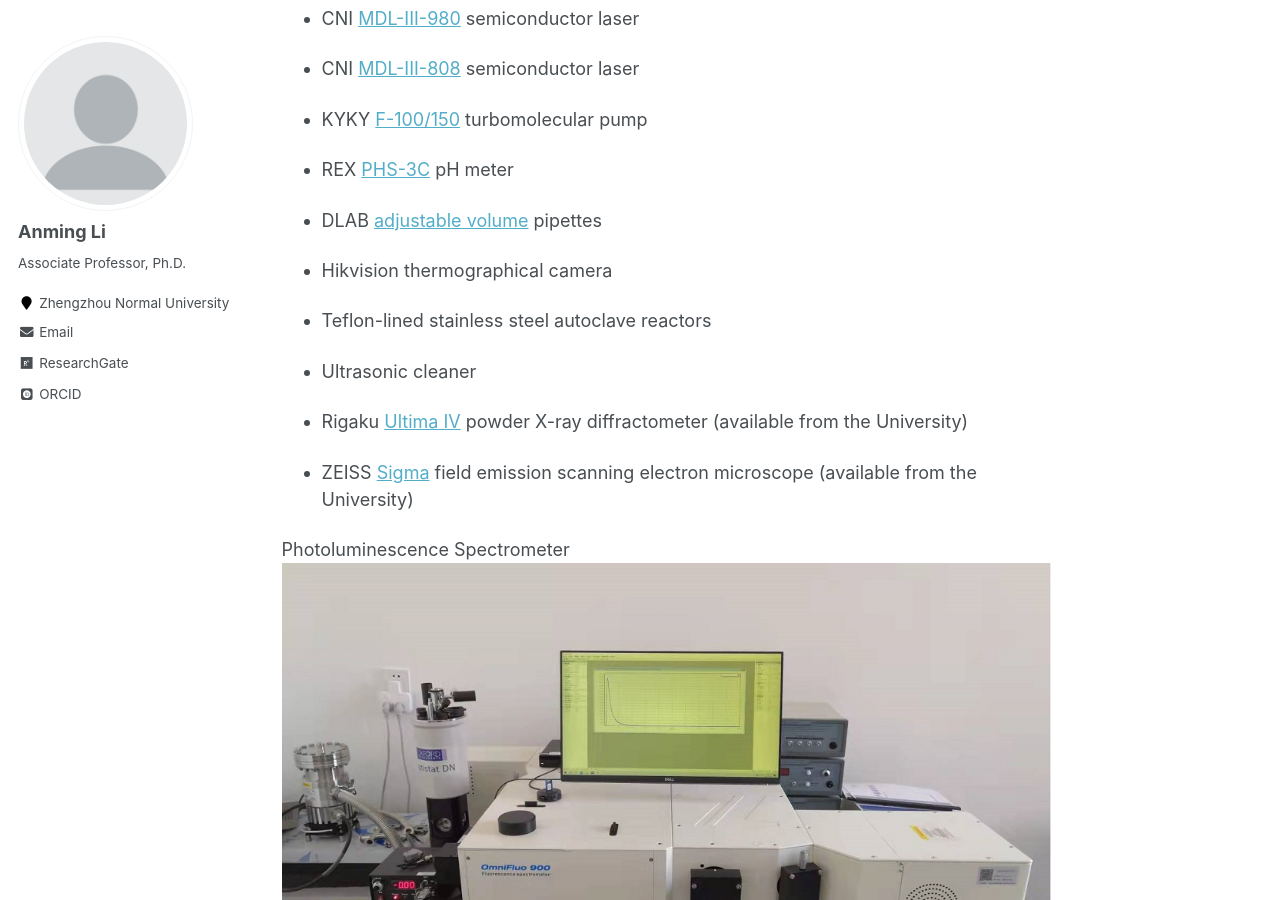
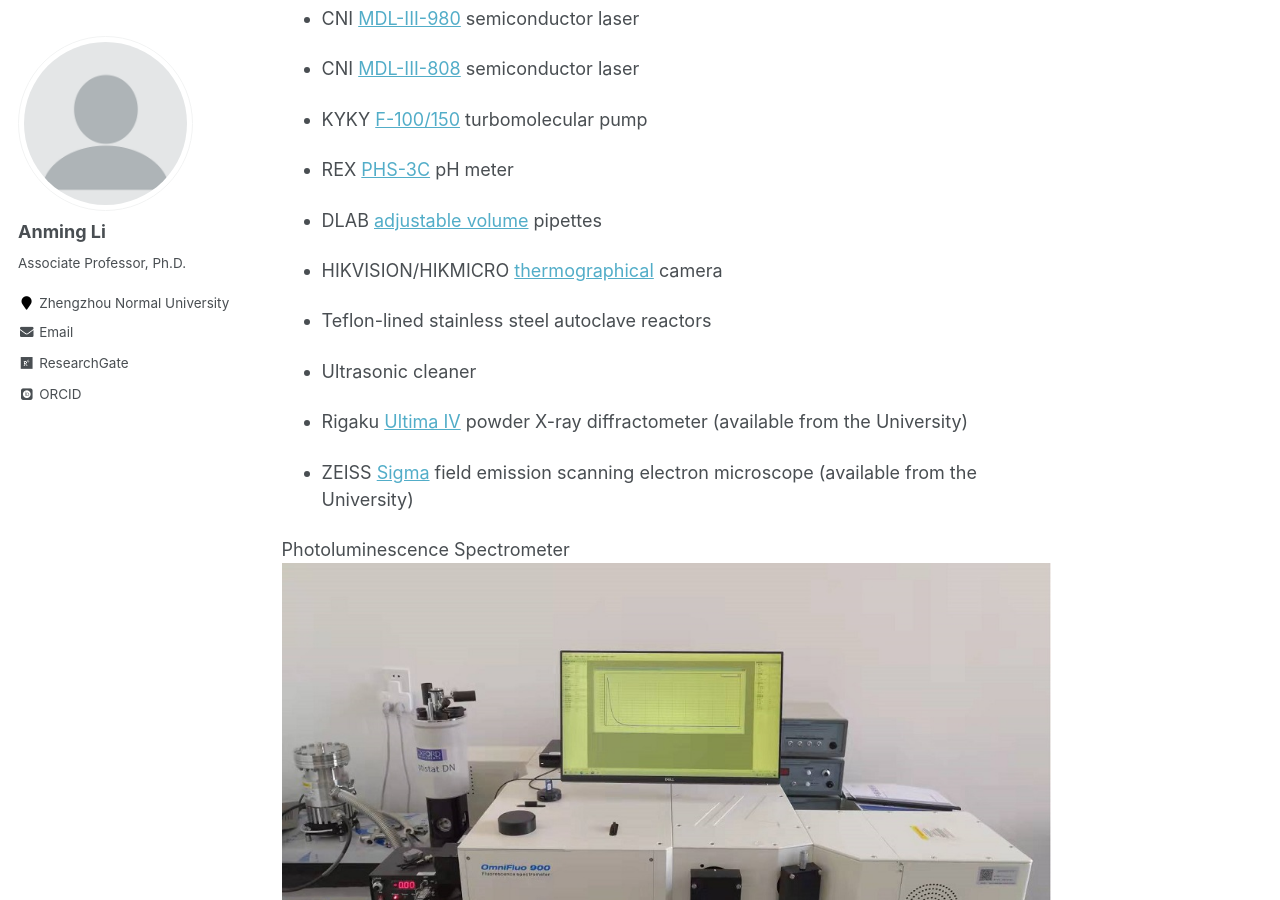
Before and after one commit to ucnclab/ucnclab.github.io, a Jekyll site: the page built from _pages/about.md, in a window 1280 px wide and 900 px high, scrolled down 1222 px. Built offline with Jekyll 4.4.1, drawn with Linux system fonts in a browser that asks for light colours; some web fonts are replaced; comment, search, counter and statistics services are not loaded.

Commit message:
Update about.md

```diff
--- a/_pages/about.md
+++ b/_pages/about.md
@@ -49,7 +49,7 @@ This Lab has many scientific equipments for the synthesis or characterization of
 
 * DLAB [adjustable volume](http://www.dlabsci.com/english/cplb/Liquid_Handling/Mechanical_Pipette/2018/0119/201.html) pipettes
 
-* Hikvision thermographical camera
+* HIKVISION/HIKMICRO [thermographical](https://www.hikmicrotech.com/en/thermography) camera
 
 * Teflon-lined stainless steel autoclave reactors
 
```
